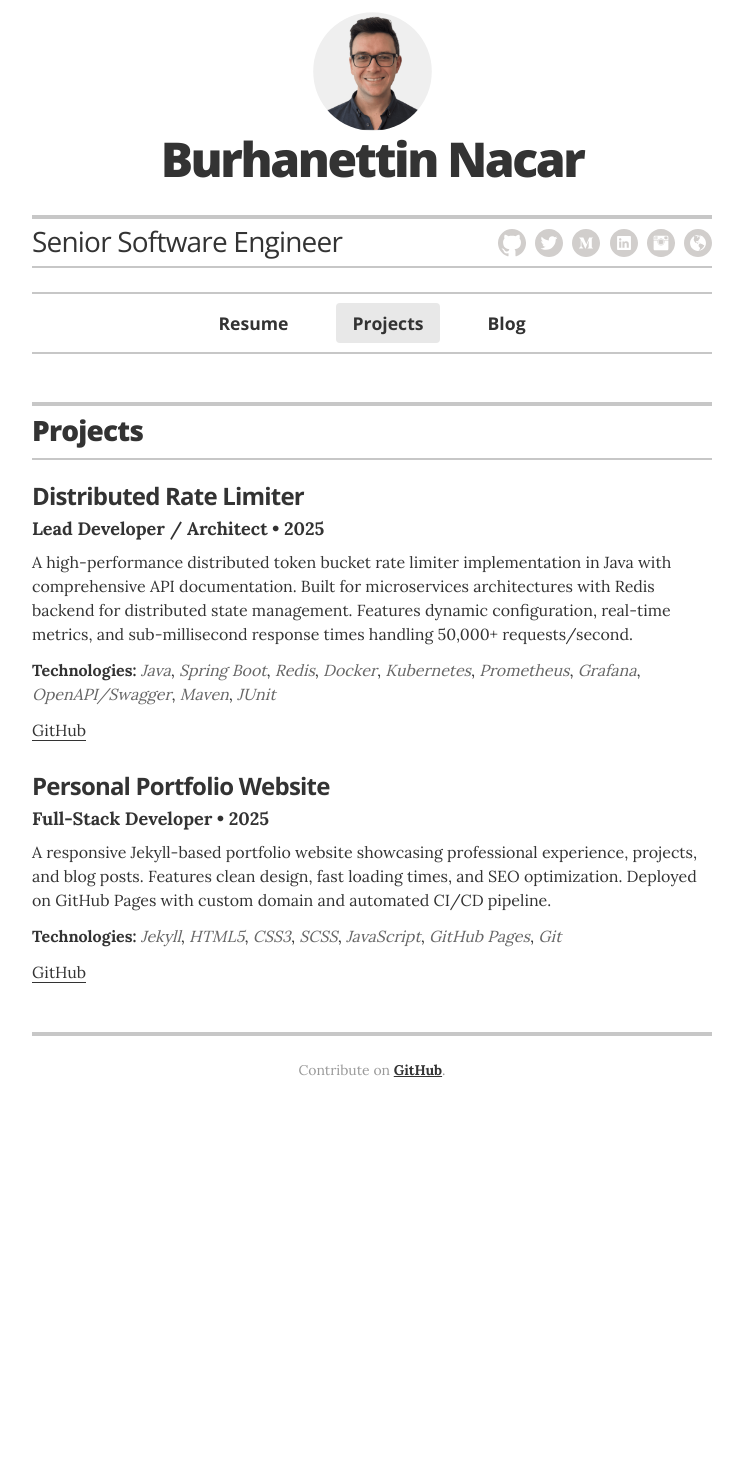
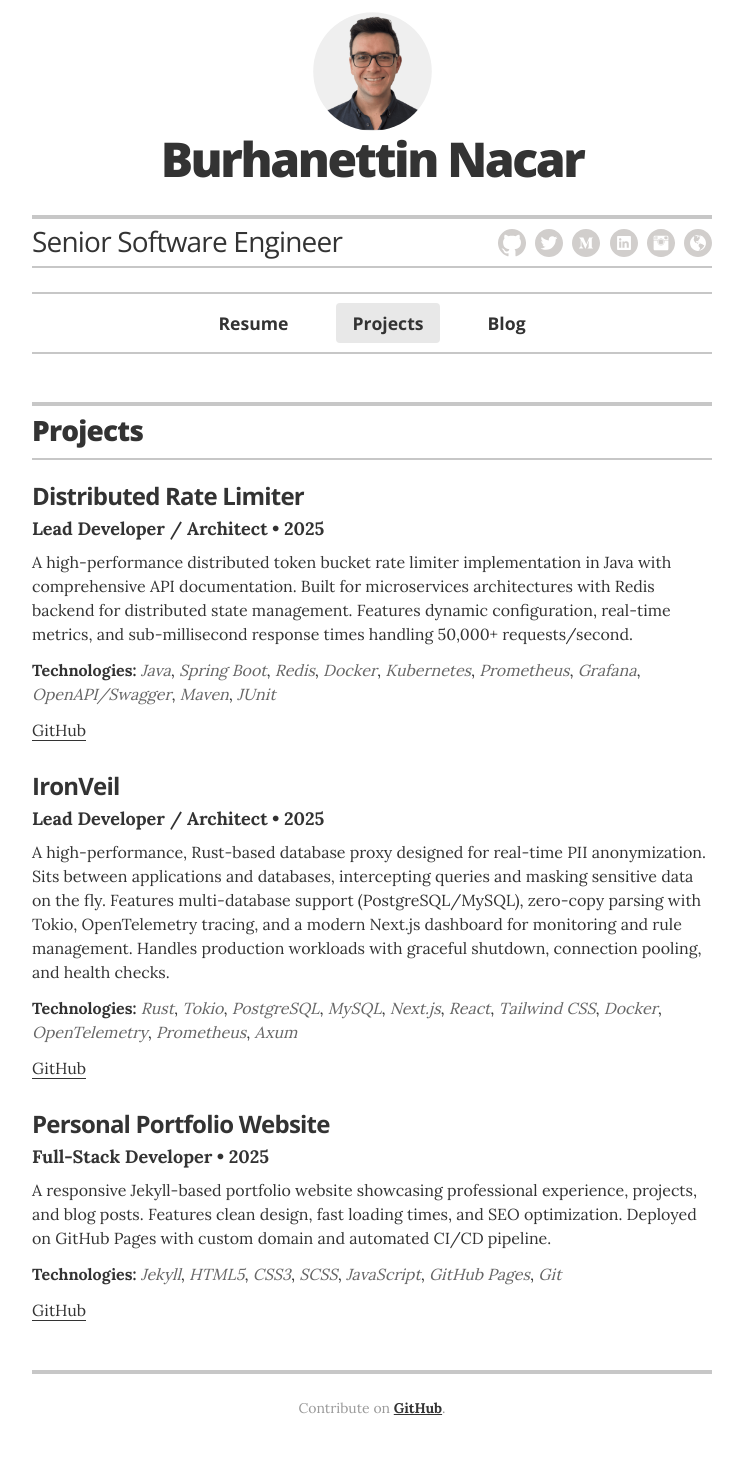
Before and after one commit to uppnrise/uppnrise.github.io, a Jekyll site: the page built from projects/index.html, in a window 1280 px wide. Shown: the whole page, without its empty margins (268-1011 px from the left). Built offline with Jekyll 4.4.1, drawn with Linux system fonts in a browser that asks for light colours; before the commit the page ends 1129 px from its top, so only the background shows below that.

Commit message:
Add IronVeil project details to projects.yml

```diff
--- a/_data/projects.yml
+++ b/_data/projects.yml
@@ -8,6 +8,14 @@
   description: A high-performance distributed token bucket rate limiter implementation in Java with comprehensive API documentation. Built for microservices architectures with Redis backend for distributed state management. Features dynamic configuration, real-time metrics, and sub-millisecond response times handling 50,000+ requests/second.
   technologies: [Java, Spring Boot, Redis, Docker, Kubernetes, Prometheus, Grafana, OpenAPI/Swagger, Maven, JUnit]
 
+- project: IronVeil
+  role: Lead Developer / Architect
+  duration: 2025
+  url: https://github.com/uppnrise/iron-veil
+  github_url: https://github.com/uppnrise/iron-veil
+  description: A high-performance, Rust-based database proxy designed for real-time PII anonymization. Sits between applications and databases, intercepting queries and masking sensitive data on the fly. Features multi-database support (PostgreSQL/MySQL), zero-copy parsing with Tokio, OpenTelemetry tracing, and a modern Next.js dashboard for monitoring and rule management. Handles production workloads with graceful shutdown, connection pooling, and health checks.
+  technologies: [Rust, Tokio, PostgreSQL, MySQL, Next.js, React, Tailwind CSS, Docker, OpenTelemetry, Prometheus, Axum]
+
 - project: Personal Portfolio Website
   role: Full-Stack Developer
   duration: 2025
```
